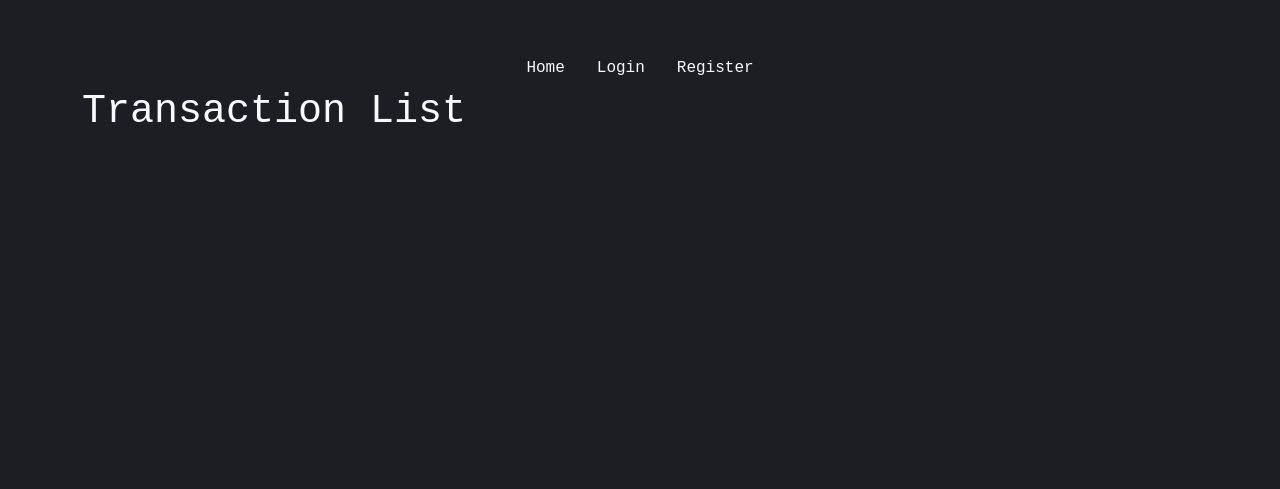
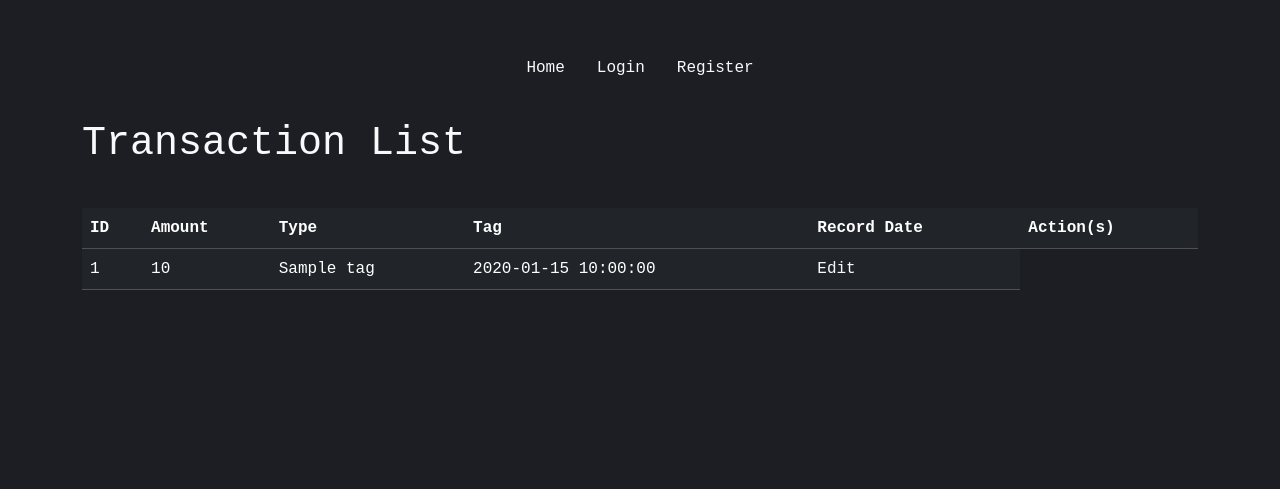
Before and after one commit to fodare/Boris, a Flask app: page / in a window 1280 px wide. Shown: the top 489 px of the page. Run offline with Flask 3, Linux system fonts and the light colour scheme; a database or web service that is not in the repository returns one stand-in record (values such as "Sample title"); data that the repository does not hold is empty.

Commit message:
Render transaction lists.

```diff
--- a/frontend/templates/index.html
+++ b/frontend/templates/index.html
@@ -1,6 +1,43 @@
-{% extends "basetemplate.html" %} {% block title %}Transactions{% endblock %} {%
-block content %}
-<div>
+{% extends "basetemplate.html" %} {% block title %} Transactions {% endblock %}
+{% block content %}
+<div class="transactionview">
    <h1>Transaction List</h1>
+   <div class="transactiontable">
+      <table class="table table-dark table-hover">
+         <thead>
+            <tr>
+               <th scope="col">ID</th>
+               <th scope="col">Amount</th>
+               <th scope="col">Type</th>
+               <th scope="col">Tag</th>
+               <th scope="col">Record Date</th>
+               <th scope="col">Action(s)</th>
+            </tr>
+         </thead>
+         <tbody>
+            {% for transaction in transactionList %}
+            <tr>
+               <td>{{transaction.transactionId}}</td>
+               <td>{{transaction.amount}}</td>
+               {%- if transaction.type == "Credit" -%}
+               <td class="credit">{{transaction.type}}</td>
+               {%- endif %} {%- if transaction.type == "Debit" -%}
+               <td class="debit">{{transaction.type}}</td>
+               {%- endif %}
+               <td>{{transaction.tag}}</td>
+               <td>{{transaction.recordDate}}</td>
+               <td>
+                  <a
+                     class="editLink"
+                     target="_self"
+                     href="{{ url_for('edit', id=transaction.transactionId )}}"
+                     >Edit</a
+                  >
+               </td>
+            </tr>
+            {% endfor %}
+         </tbody>
+      </table>
+   </div>
 </div>
 {% endblock %}
```
